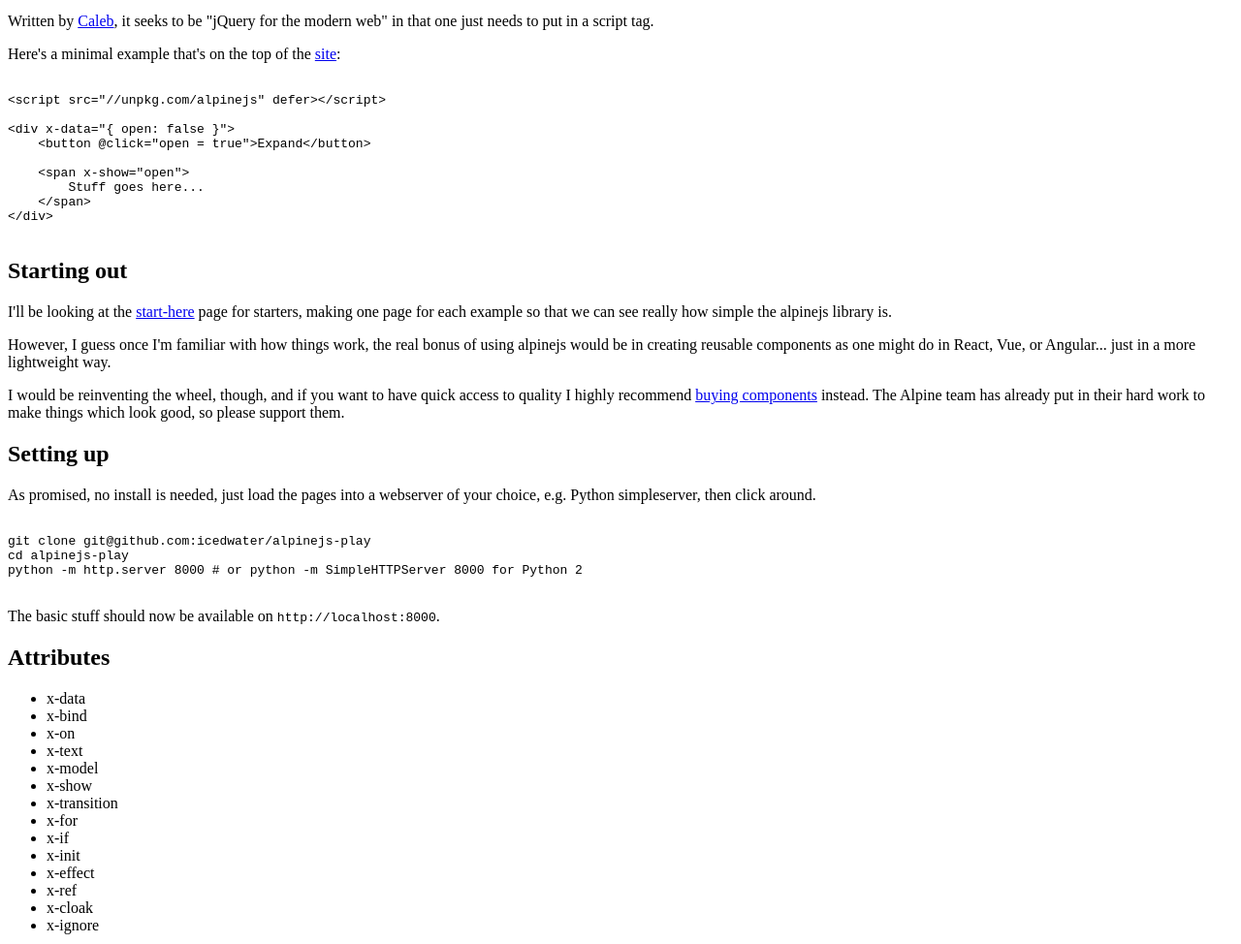
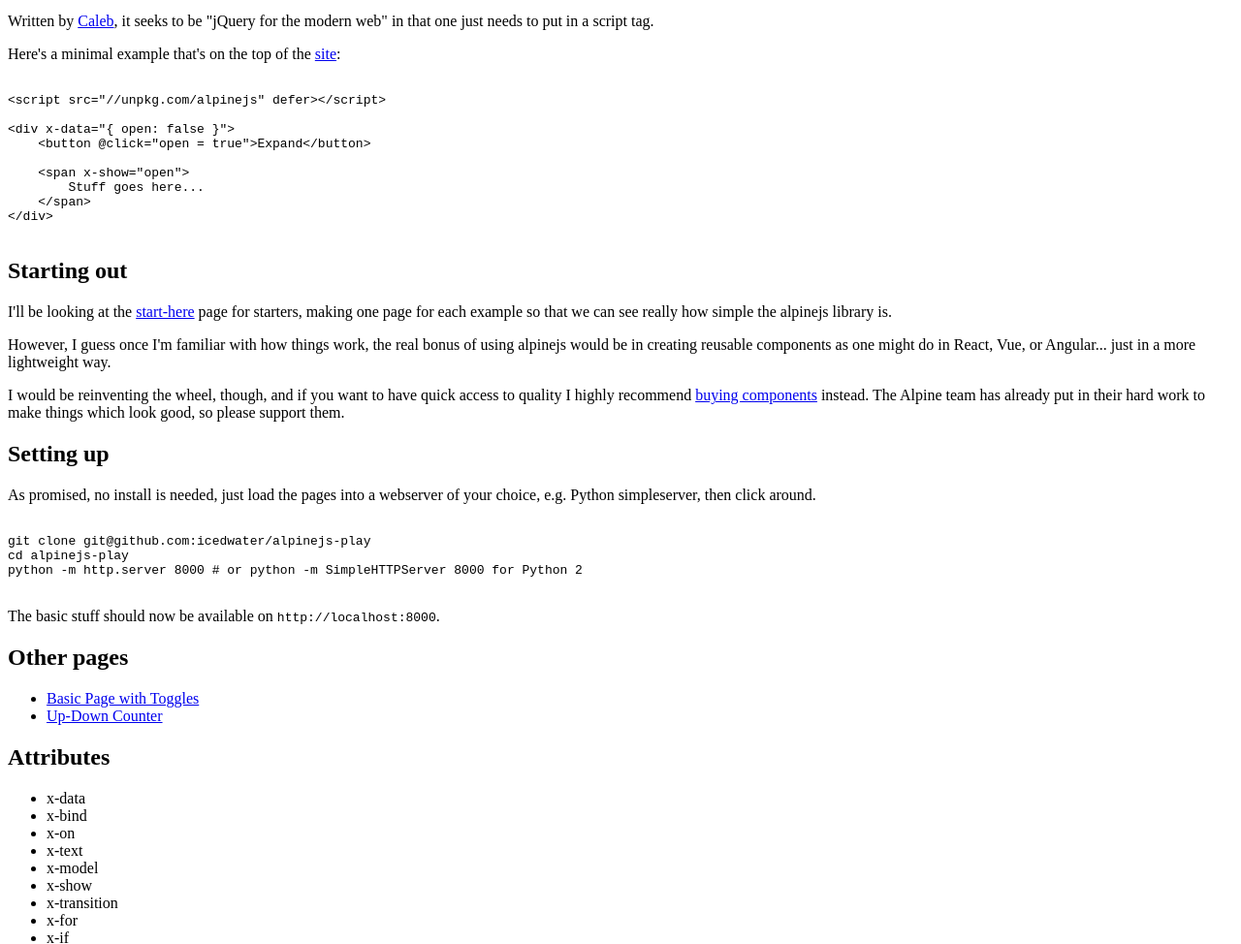
Before and after one commit to icedwater/alpinejs-play, a plain HTML site: page index.html in a window 1280 px wide. Shown: the part 87-1061 px from the top of the page at 97% size. Drawn offline with Linux system fonts and the light colour scheme.

Commit message:
Updated README/index with links to other pages.

```diff
--- a/index.html
+++ b/index.html
@@ -53,6 +53,13 @@
 
         <p>The basic stuff should now be available on <code>http://localhost:8000</code>.</p>
 
+        <h2>Other pages</h2>
+
+        <ul>
+            <li><a href="basic.html">Basic Page with Toggles</a></li>
+            <li><a href="counter.html">Up-Down Counter</a></li>
+        </ul>
+
         <h2>Attributes</h2>
 
         <ul>
```
Also changed, not shown: 1 other file.
